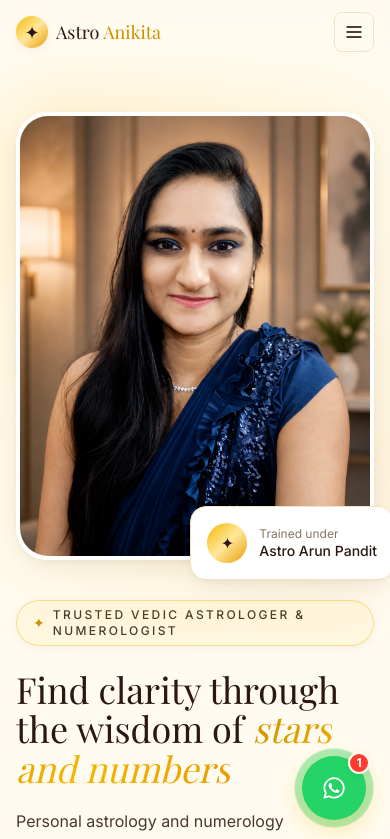
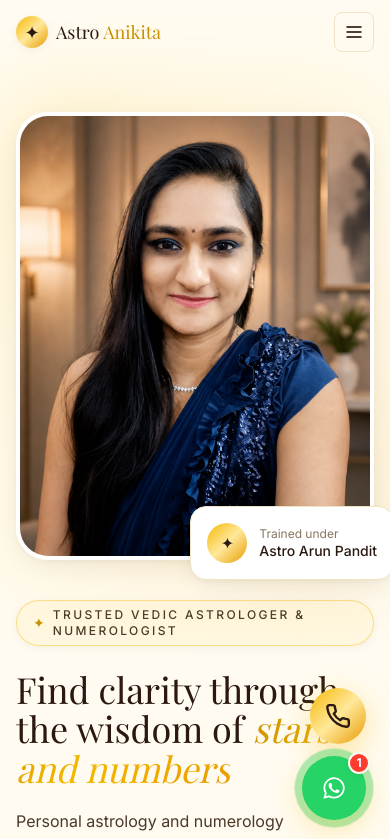
Before and after one commit to rohangupta16011-stack/astrobookingportal, a Next.js app: page / in a window 390 px wide. Shown: the top 839 px of the page. Built offline with nearby package versions, Linux system fonts and the light colour scheme; a web font is replaced by a local one.

Commit message:
Add phone-call floating button above WhatsApp button

```diff
--- a/components/Sections.tsx
+++ b/components/Sections.tsx
@@ -544,15 +544,36 @@ export function Footer() {
 }
 
 export function WhatsAppFAB() {
-  const message = "Hi Anikita, I'd like to know more about a consultation.";
-  const href = `https://wa.me/${PHONE_DIGITS}?text=${encodeURIComponent(message)}`;
+  const waMessage = "Hi Anikita, I'd like to know more about a consultation.";
+  const waHref = `https://wa.me/${PHONE_DIGITS}?text=${encodeURIComponent(waMessage)}`;
+  const callHref = `tel:+${PHONE_DIGITS}`;
+
   return (
+    <div className="fixed bottom-6 right-6 z-50 flex flex-col items-end gap-3">
       <a
-      href={href}
+        href={callHref}
+        aria-label={`Call ${PHONE_DISPLAY}`}
+        className="group flex items-center"
+      >
+        <span className="hidden sm:flex items-center gap-2 mr-3 px-4 py-2 rounded-full bg-surface border border-border shadow-card text-sm text-ink opacity-0 -translate-x-2 group-hover:opacity-100 group-hover:translate-x-0 transition-all duration-200 pointer-events-none">
+          <span className="font-medium">Call us</span>
+          <span className="text-muted">{PHONE_DISPLAY}</span>
+        </span>
+        <span className="relative flex">
+          <span className="relative w-14 h-14 rounded-full bg-sun-grad shadow-glowStrong flex items-center justify-center text-ink group-hover:scale-110 transition-transform">
+            <svg width="26" height="26" viewBox="0 0 24 24" fill="none" stroke="currentColor" strokeWidth="2.2" strokeLinecap="round" strokeLinejoin="round">
+              <path d="M22 16.92v3a2 2 0 0 1-2.18 2 19.79 19.79 0 0 1-8.63-3.07 19.5 19.5 0 0 1-6-6 19.79 19.79 0 0 1-3.07-8.67A2 2 0 0 1 4.11 2h3a2 2 0 0 1 2 1.72 12.84 12.84 0 0 0 .7 2.81 2 2 0 0 1-.45 2.11L8.09 9.91a16 16 0 0 0 6 6l1.27-1.27a2 2 0 0 1 2.11-.45 12.84 12.84 0 0 0 2.81.7A2 2 0 0 1 22 16.92z" />
+            </svg>
+          </span>
+        </span>
+      </a>
+
+      <a
+        href={waHref}
         target="_blank"
         rel="noreferrer"
         aria-label="Chat on WhatsApp"
-      className="group fixed bottom-6 right-6 z-50 flex items-center"
+        className="group flex items-center"
       >
         <span className="hidden sm:flex items-center gap-2 mr-3 px-4 py-2 rounded-full bg-surface border border-border shadow-card text-sm text-ink opacity-0 -translate-x-2 group-hover:opacity-100 group-hover:translate-x-0 transition-all duration-200 pointer-events-none">
           <span className="font-medium">Chat with us</span>
@@ -573,6 +594,7 @@ export function WhatsAppFAB() {
           </span>
         </span>
       </a>
+    </div>
   );
 }
 
```
Lines whose indentation alone changed are shown as unchanged.
